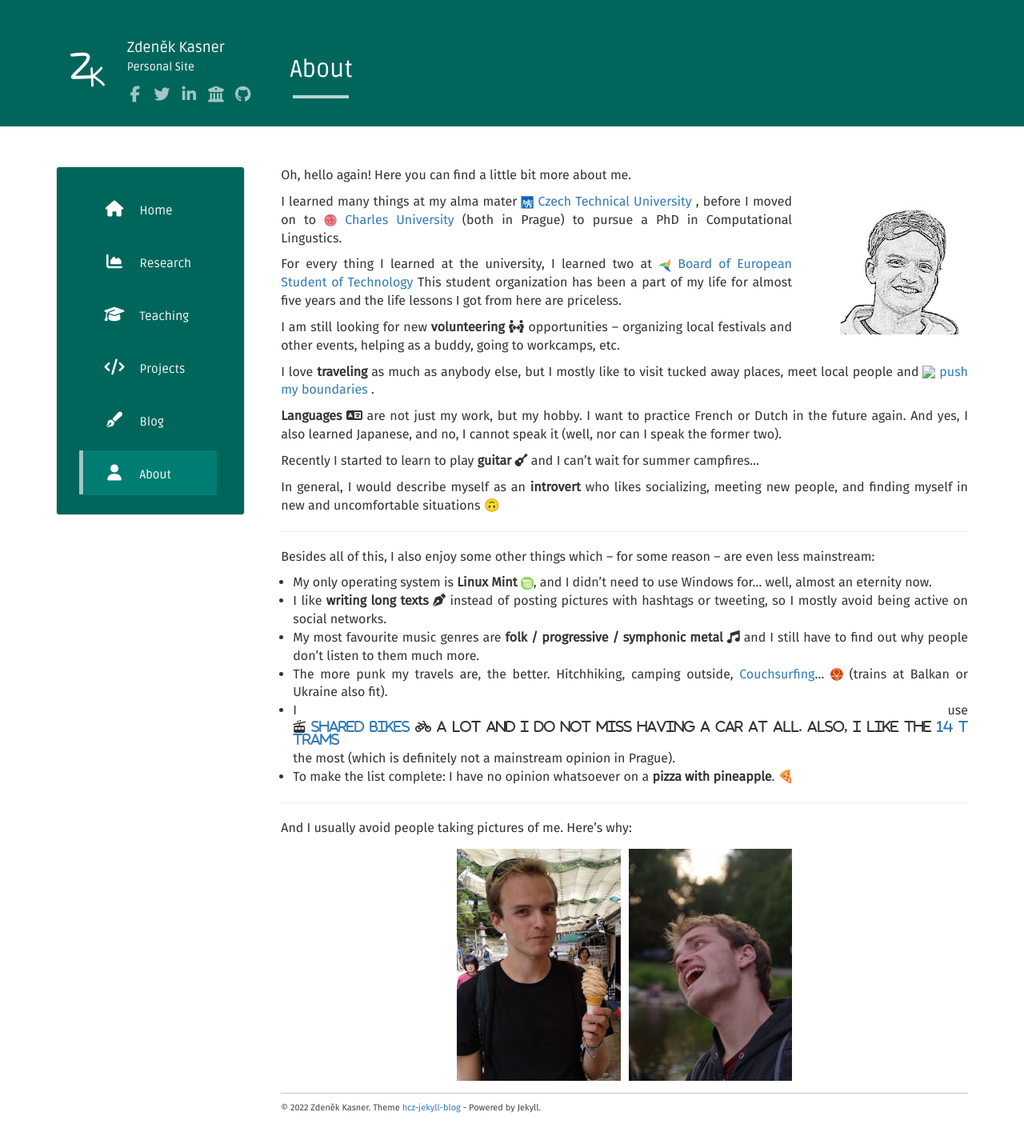
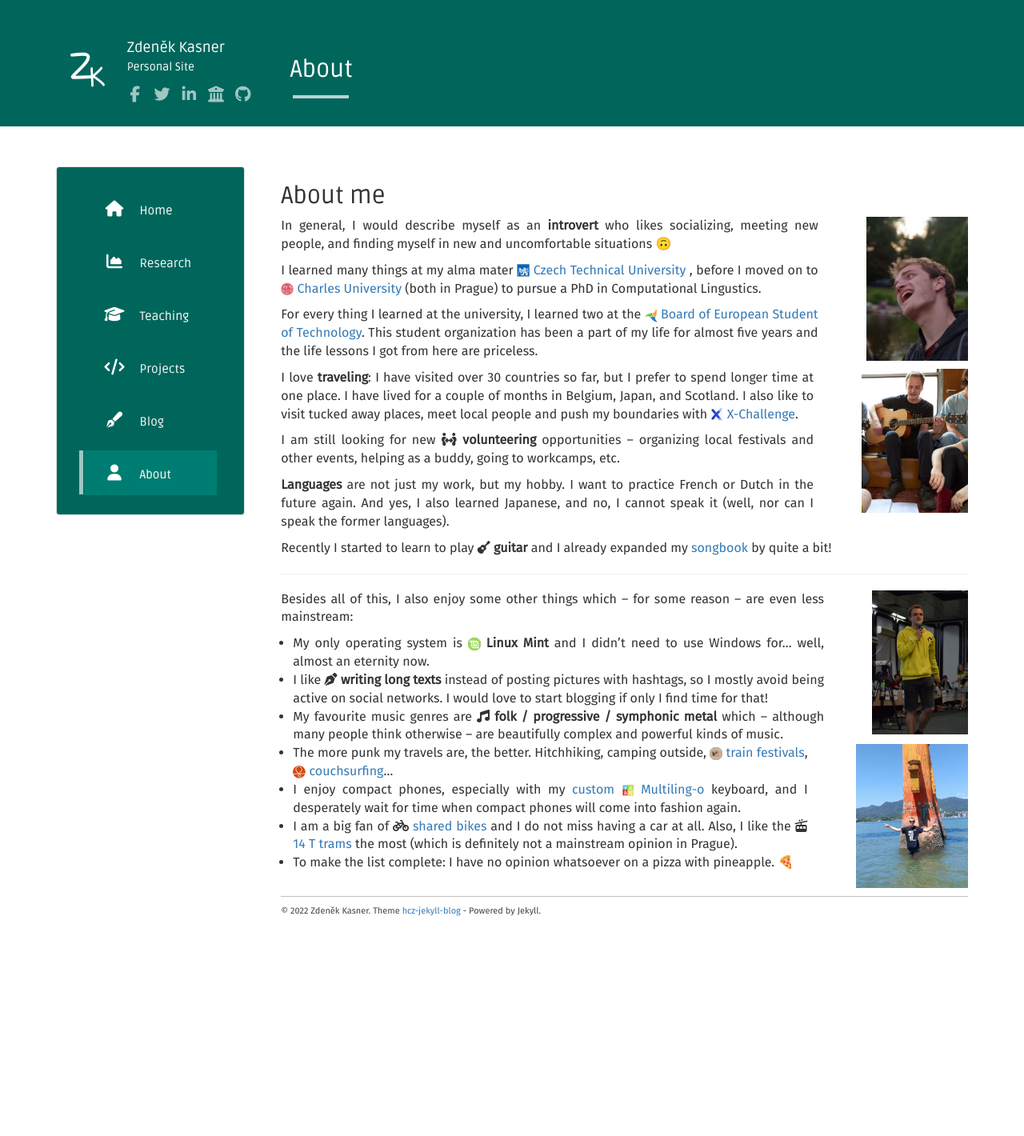
Before and after one commit to kasnerz/kasnerz.github.io, a Jekyll site: the page built from about.md, in a window 1280 px wide. Shown: the whole page at 80% size. Built offline with Jekyll 4.4.1, drawn with Linux system fonts in a browser that asks for light colours; nearby versions of some CDN libraries; after the commit the page ends 1174 px from its top, so only the background shows below that.

Commit message:
Update About page

```diff
--- a/about.md
+++ b/about.md
@@ -4,44 +4,33 @@ title: About
 permalink: /about
 ---
 
-<img id="about-img" align="right" src="assets/me_3.jpg" alt="me_3">
-Oh, hello again! Here you can find a little bit more about me.
+## About me
+<img id="about-img" align="right" src="assets/me/2.jpg" alt="me">
+
+In general, I would describe myself as an **introvert** who likes socializing, meeting new people, and finding myself in new and uncomfortable situations 🙃
 
 I learned many things at my alma mater <img src="assets/icons/cvut.png" style="display: inline"> [Czech Technical University](https://cvut.cz/) , before I moved on to <img src="assets/icons/cuni.png" style="display: inline"> [Charles University](https://cuni.cz/) (both in Prague) to pursue a PhD in Computational Lingustics.
 
-For every thing I learned at the university, I learned two at <img src="assets/icons/best.png" style="display: inline"> [Board of European Student of Technology](https://best.eu.org) This student organization has been a part of my life for almost five years and the life lessons I got from here are priceless.
+For every thing I learned at the university, I learned two at the <img src="assets/icons/best.png" style="display: inline"> [Board of European Student of Technology](https://best.eu.org). This student organization has been a part of my life for almost five years and the life lessons I got from here are priceless.
 
-I am still looking for new **volunteering** <i class="fa fa-people-arrows"></i> opportunities – organizing local festivals and other events, helping as a buddy, going to workcamps, etc.
+<img id="about-img" align="right" src="assets/me/5.jpg" alt="me">
+I love **traveling**: I have visited over 30 countries so far, but I prefer to spend longer time at one place. I have lived for a couple of months in Belgium, Japan, and Scotland. I also like to visit tucked away places, meet local people and push my boundaries with <img src="assets/icons/x.jpg" style="display: inline"> [X-Challenge](https://x-challenge.cz/).
 
-I love **traveling** as much as anybody else, but I mostly like to visit tucked away places, meet local people and  <img src="assets/x.jpg" style="display: inline"> [push my boundaries](https://x-challenge.cz/) .
+I am still looking for new <i class="fa fa-people-arrows"></i> **volunteering** opportunities – organizing local festivals and other events, helping as a buddy, going to workcamps, etc.
 
-**Languages** <i class="fa fa-language"></i> are not just my work, but my hobby. I want to practice French or Dutch in the future again. And yes, I also learned Japanese, and no, I cannot speak it (well, nor can I speak the former two).
+**Languages** are not just my work, but my hobby. I want to practice French or Dutch in the future again. And yes, I also learned Japanese, and no, I cannot speak it (well, nor can I speak the former languages).
 
-Recently I started to learn to play **guitar** <i class="fa fa-guitar"></i>  and I can't wait for summer campfires...
-
-In general, I would describe myself as an **introvert** who likes socializing, meeting new people, and finding myself in new and uncomfortable situations 🙃
+Recently I started to learn to play <i class="fa fa-guitar"></i> **guitar** and I already expanded my [songbook](/projects) by quite a bit!
 
 ---
-
+<img id="about-img" align="right" src="assets/me/6.jpg" alt="me">
 Besides all of this, I also enjoy some other things which – for some reason – are even less mainstream:
 
-- My only operating system is **Linux Mint** <img src="assets/icons/mint.png" style="display: inline">, and I didn't need to use Windows for... well, almost an eternity now.
-- I like **writing long texts** <i class="fas fa-pen-nib"></i> instead of posting pictures with hashtags  or tweeting, so I mostly avoid being active on social networks.
-- My most favourite music genres are **folk / progressive / symphonic metal** <i class="fa fa-music"></i> and I still have to find out why people don't listen to them much more.
-- The more punk my travels are, the better. Hitchhiking, camping outside, [Couchsurfing](https://www.couchsurfing.com)...  <img src="assets/icons/cs.png" style="display: inline"> (trains at Balkan or Ukraine also fit).
-- I use <i class="fas fa-tram"> [shared bikes](https://www.nextbikeczech.com) <i class="fas fa-bicycle"></i> a lot and I do not miss having a car at all. Also, I like the [14 T trams](https://en.wikipedia.org/wiki/%C5%A0koda_14_T)</i> the most (which is definitely not a mainstream opinion in Prague).
-- To make the list complete: I have no opinion whatsoever on a **pizza with pineapple**. 🍕
-
----
-
-And I usually avoid people taking pictures of me. Here's why:
-
-
-<div class="row centered-image">
-  <div class="column">
-    <img src="assets/me_1.jpg" alt="me_1">
-  </div>
-  <div class="column">
-    <img src="assets/me_2.jpg" alt="me_2">
-  </div>
-</div>
+- My only operating system is <img src="assets/icons/mint.png" style="display: inline"> **Linux Mint** and I didn't need to use Windows for... well, almost an eternity now.
+- I like <i class="fas fa-pen-nib"></i>  **writing long texts** instead of posting pictures with hashtags, so I mostly avoid being active on social networks. I would love to start blogging if only I find time for that!
+- My favourite music genres are <i class="fa fa-music"></i> **folk / progressive / symphonic metal** which – although many people think otherwise – are beautifully complex and powerful kinds of music.
+<img id="about-img" align="right" src="assets/me/7.jpg" alt="me">
+- The more punk my travels are, the better. Hitchhiking, camping outside, <img src="assets/icons/vlakfest.png" style="display: inline"> [train festivals](https://vlakfest.cz/), <img src="assets/icons/cs.png" style="display: inline"> [couchsurfing](https://www.couchsurfing.com/people/zdenek-kasner)...
+- I enjoy compact phones, especially with my [custom](/assets/keyboard.png) <img src="assets/icons/multilingo.webp" style="display: inline"> [Multiling-o](https://play.google.com/store/apps/details?id=kl.ime.oh) keyboard, and I desperately wait for time when compact phones will come into fashion again.
+- I am a big fan of <i class="fas fa-bicycle"></i> [shared bikes](https://www.nextbikeczech.com) and I do not miss having a car at all. Also, I like the <i class="fas fa-tram"></i> [14 T trams](https://en.wikipedia.org/wiki/%C5%A0koda_14_T) the most (which is definitely not a mainstream opinion in Prague).
+- To make the list complete: I have no opinion whatsoever on a pizza with pineapple. 🍕
--- a/static/css/main.css
+++ b/static/css/main.css
@@ -373,8 +373,8 @@ display: table;
 }
 
 #about-img {
-   border-radius: 0%;
-   max-width:160px;
-   max-height:160px;
-   margin: 50px 0px 0px 60px;
+   /* border-radius: 10%; */
+   max-width:180px;
+   max-height:180px;
+   margin: 0px 0px 0px 60px;
 }
```
Also changed, not shown: home.md (+6 -11 lines), research.md (+1 -1 lines), assets/d2t.png, assets/icons/multilingo.webp (added), assets/icons/vlakfest.png (added), assets/keyboard.png (added), assets/me.jpg (deleted), assets/me/2.jpg (renamed from assets/me_2.jpg), assets/me/3.jpg (renamed from assets/me_3.jpg), assets/me/5.jpg (added), assets/me/6.jpg (added), assets/me/7.jpg (added), assets/me_1.jpg (deleted), assets/nlg_da_scheme.png (deleted), 1 other file.
